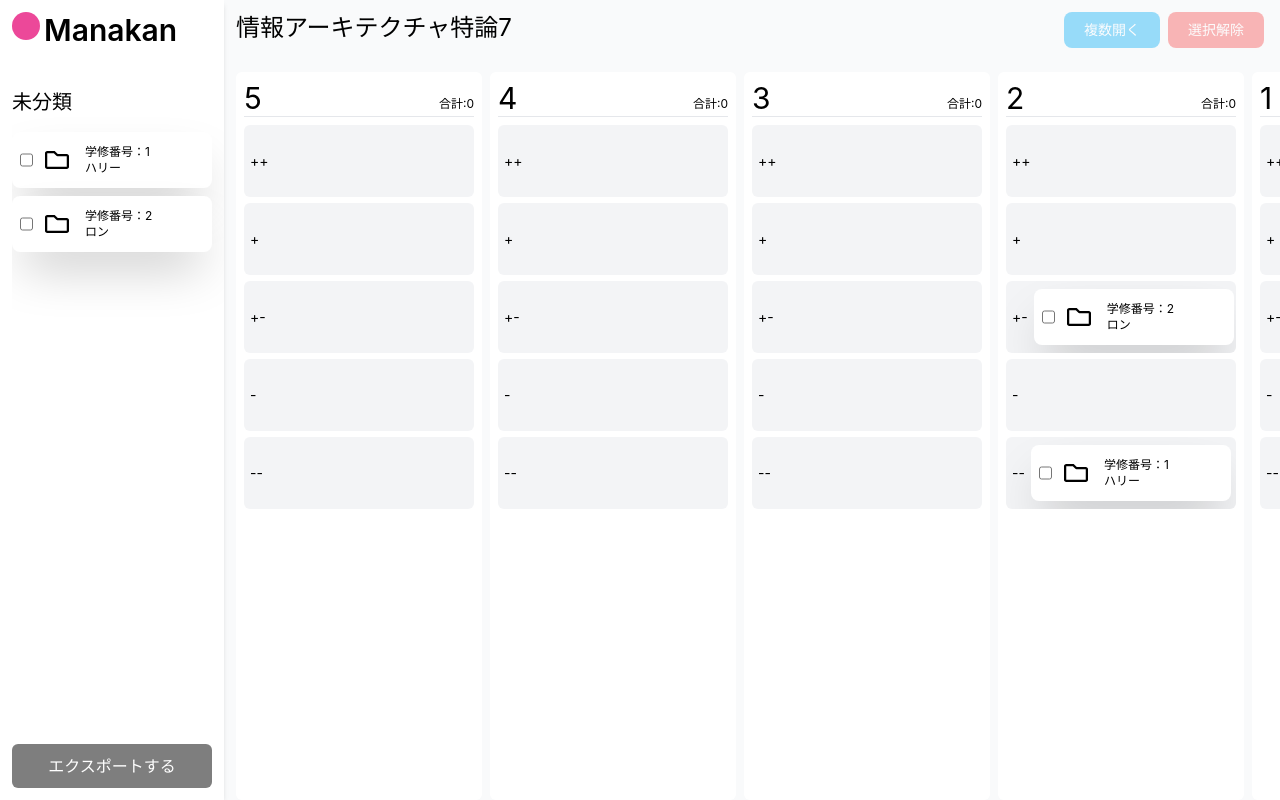
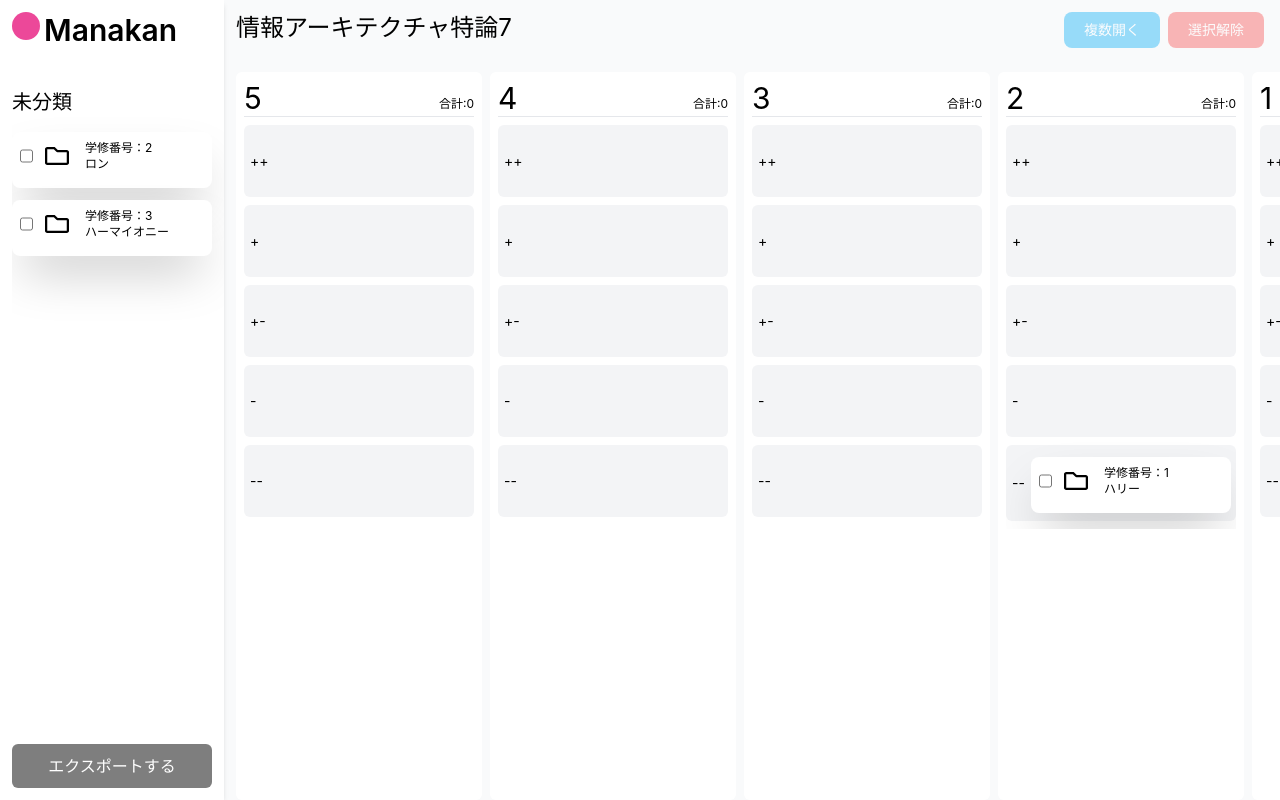
Before and after one commit to ChubachiPT2024/manakan, a React (Vite) app: page /#/classification in a window 1280 px wide. Built offline with nearby package versions, Linux system fonts and the light colour scheme.

Commit message:
fixed style & useEffect export btn

```diff
--- a/src/presentation/classification/components/Container.tsx
+++ b/src/presentation/classification/components/Container.tsx
@@ -2,12 +2,9 @@ import { useEffect, useState } from 'react'
 import {
   DndContext,
   DragEndEvent,
-  useDroppable,
-  useDraggable,
   PointerSensor,
   useSensor,
   useSensors,
-  MouseSensor,
 } from '@dnd-kit/core'
 import { GradeColumn } from './GradeColumn'
 import { RankRow } from './RankRow'
@@ -17,22 +14,29 @@ import { SelectedButton } from './SelectedButton'
 const Container = () => {
   function handleDragEnd(event: DragEndEvent) {
     const { active, over } = event
-    // console.log(over?.id)
-    // if (active.id !== over?.id && over?.id) {
-    //   setTasks((prevTasks) =>
-    //     prevTasks.map((task) => {
-    //       if (task.name === active.id) {
-    //         const [newStatus, newRowLevel] = (over.id as string).split('-')
-    //         return {
-    //           ...task,
-    //           status: newStatus,
-    //           rowLevel: newStatus === 'notStarted' ? 'A' : newRowLevel,
-    //         }
-    //       }
-    //       return task
-    //     })
-    //   )
-    // }
+
+    if (active.id !== over?.id) {
+      setSubmissions((prevSubmissions) =>
+        prevSubmissions.map((submission) => {
+          if (submission.id === Number(active.id)) {
+            if (over.id === 'has-not-grade') {
+              return {
+                ...submission,
+                columnId: null,
+                rowId: null,
+              }
+            }
+            const [columnId, rowId] = (over.id as string).split('-')
+            return {
+              ...submission,
+              columnId,
+              rowId,
+            }
+          }
+          return submission
+        })
+      )
+    }
   }
 
   //TODO:Delete dummy data
@@ -67,8 +71,8 @@ const Container = () => {
       id: 2,
       studentName: 'ロン',
       isChecked: false,
-      rowId: '3',
-      columnId: '2',
+      rowId: null,
+      columnId: null,
     },
     {
       id: 3,
@@ -86,8 +90,16 @@ const Container = () => {
     setIsDisabled(!isCheckedInSubmissions)
   }, [submissions.map((s) => s.isChecked).join(',')])
 
+  const sensors = useSensors(
+    useSensor(PointerSensor, {
+      activationConstraint: {
+        distance: 5,
+      },
+    })
+  )
+
   const notHasGradeSubmissions = submissions.filter(
-    (submission) => submission.columnId !== null
+    (submission) => submission.columnId == null
   )
 
   const handleCheckboxChange = (
@@ -105,7 +117,7 @@ const Container = () => {
 
   return (
     <>
-      <DndContext onDragEnd={handleDragEnd}>
+      <DndContext onDragEnd={handleDragEnd} sensors={sensors}>
         <div className="flex h-screen overflow-hidden">
           <SideMenu submissions={notHasGradeSubmissions} />
           <div className="flex-1 overflow-hidden">
--- a/src/presentation/classification/components/GradeColumn.tsx
+++ b/src/presentation/classification/components/GradeColumn.tsx
@@ -1,4 +1,3 @@
-import { useDroppable } from '@dnd-kit/core'
 import { ReactNode } from 'react'
 
 interface GradeColumnProps {
@@ -14,17 +13,13 @@ export function GradeColumn({
   children,
   submissionNum,
 }: GradeColumnProps) {
-  const { setNodeRef } = useDroppable({ id })
   return (
-    <div
-      ref={setNodeRef}
-      className="min-w-100 mr-2 flex flex-col  bg-white rounded-md p-2"
-    >
+    <div className="min-w-100 mr-2   bg-white rounded-md p-2">
       <div className="flex justify-between border-b border-b-gray-200 mb-2">
         <h2 className="text-3xl">{title}</h2>
         <p className="text-xs self-end mb-1">合計:{submissionNum}</p>
       </div>
-      <div className="flex-grow overflow-y-auto">{children}</div>
+      <div className="h-auto overflow-y-scroll">{children}</div>
     </div>
   )
 }
--- a/src/presentation/classification/components/RankRow.tsx
+++ b/src/presentation/classification/components/RankRow.tsx
@@ -13,12 +13,12 @@ export function RankRow({ id, title, children }: RankRowProps) {
   return (
     <div
       ref={setNodeRef}
-      className="flex bg-gray-100 mb-1.5 min-h-[72px] w-[230px] overflow-y-auto rounded-md"
+      className="flex bg-gray-100 mb-2 min-h-[72px] w-[230px] o rounded-md"
     >
       <div className="flex items-center justify-center text-sm px-1.5">
         {title}
       </div>
-      {children}
+      <div>{children}</div>
     </div>
   )
 }
--- a/src/presentation/classification/components/SideMenu.tsx
+++ b/src/presentation/classification/components/SideMenu.tsx
@@ -1,5 +1,6 @@
-import { useState } from 'react'
+import { useEffect, useState } from 'react'
 import { SubmissionCard } from './SubmissionCard'
+import { useDroppable } from '@dnd-kit/core'
 
 interface SideMenuProps {
   submissions: Submission[]
@@ -9,13 +10,23 @@ export function SideMenu({ submissions }: SideMenuProps) {
   const [isDisabled, setIsDisabled] = useState<boolean>(
     submissions.length === 0
   )
+  const { setNodeRef } = useDroppable({ id: 'has-not-grade' })
+
+  useEffect(() => {
+    setIsDisabled(submissions.length === 0)
+  }, [submissions])
+
   return (
     <div className="bg-white h-screen w-56 flex flex-col shadow-md">
       <header className="pt-3 pl-3 pb-7 flex">
         <div className="h-7 w-7 bg-pink-500 rounded-2xl"></div>
         <h1 className="text-3xl font-semibold ml-1">Manakan</h1>
       </header>
-      <div className="overflow-y-auto ml-3 pt-3 flex-grow">
+      <div
+        id="has-not-grade"
+        className="overflow-y-auto ml-3 pt-3 flex-grow"
+        ref={setNodeRef}
+      >
         <h2 className="text-xl mb-4">未分類</h2>
         {submissions.map((submission) => {
           return (
--- a/src/presentation/classification/components/SubmissionCard.tsx
+++ b/src/presentation/classification/components/SubmissionCard.tsx
@@ -2,7 +2,7 @@ import { useDraggable } from '@dnd-kit/core'
 import { FaRegFolder } from 'react-icons/fa'
 
 interface SubmissionCardProps {
-  id: number
+  id: string | number
   submission: Submission
   onChange(e: React.ChangeEvent<HTMLInputElement>): void
 }
@@ -25,12 +25,12 @@ export function SubmissionCard({
   return (
     <div
       ref={setNodeRef}
-      className="h-14 w-[200px] rounded-lg mt-2 bg-white shadow-2xl"
+      className="h-14 w-[200px] rounded-lg my-2 bg-white shadow-2xl mouse-pointer"
+      style={style}
       {...attributes}
       {...listeners}
     >
-      <div className="flex pl-2">
-        <div className="flex mt-3">
+      <div className="flex mt-3 pl-2 pt-2">
         {/* BUG:https://github.com/clauderic/dnd-kit/issues/591 */}
         <input
           type="checkbox"
@@ -44,6 +44,5 @@ export function SubmissionCard({
         </div>
       </div>
     </div>
-    </div>
   )
 }
```
Lines whose indentation alone changed are shown as unchanged.
